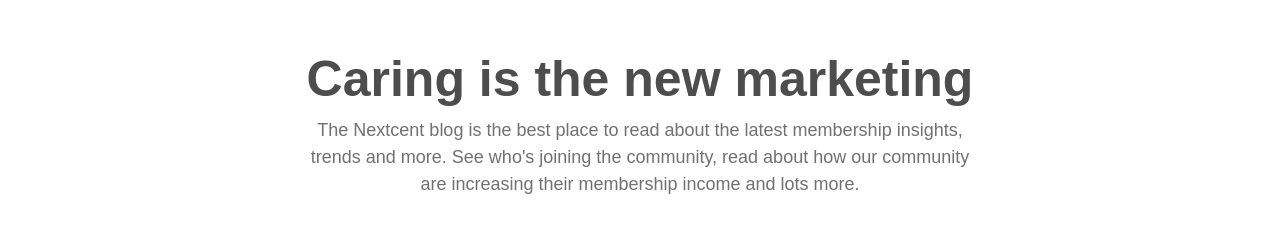
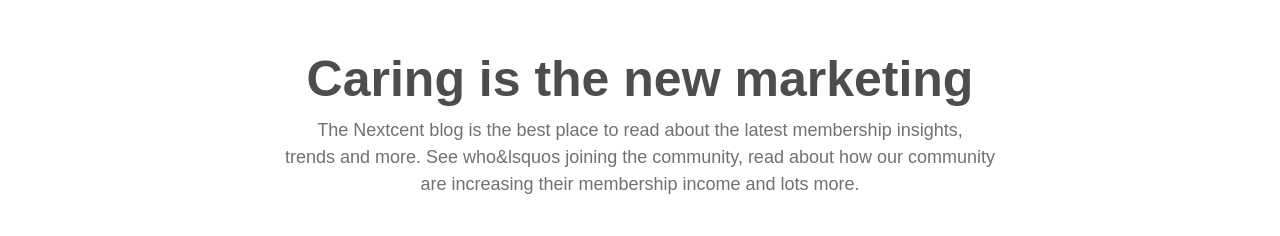
Before and after one commit to Joshclxx/new, a Next.js app: page / in a window 1280 px wide. Shown: the part 6629-6865 px from the top of the page. Built offline with nearby package versions, Linux system fonts and the light colour scheme.

Commit message:
fixed the issue

```diff
--- a/src/components/Marketing.tsx
+++ b/src/components/Marketing.tsx
@@ -41,8 +41,8 @@ const Marketing = () => {
             The Nextcent blog is the best place to read about the latest
             membership insights,
             <br />
-            trends and more. See who's joining the community, read about how our
-            community
+            trends and more. See who&lsquos joining the community, read about
+            how our community
             <br />
             are increasing their membership income and lots more.​
           </p>
```
